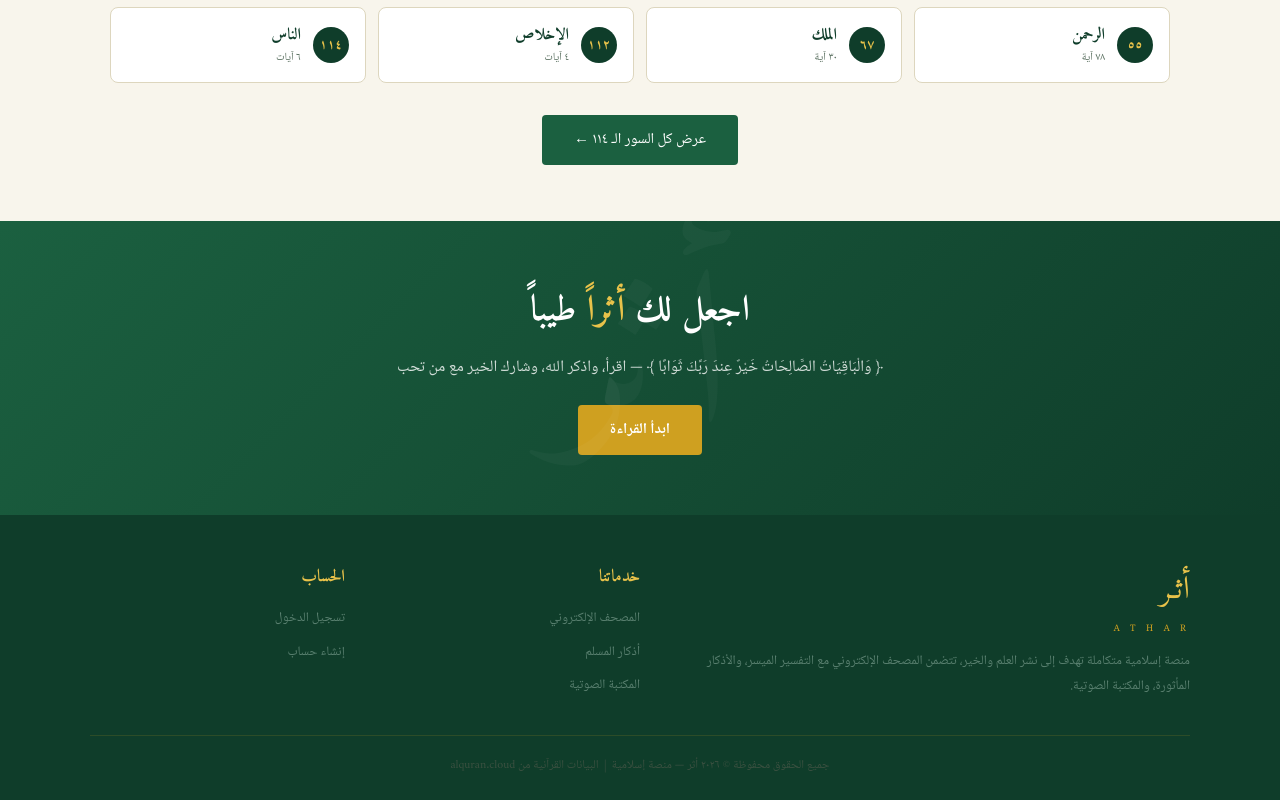
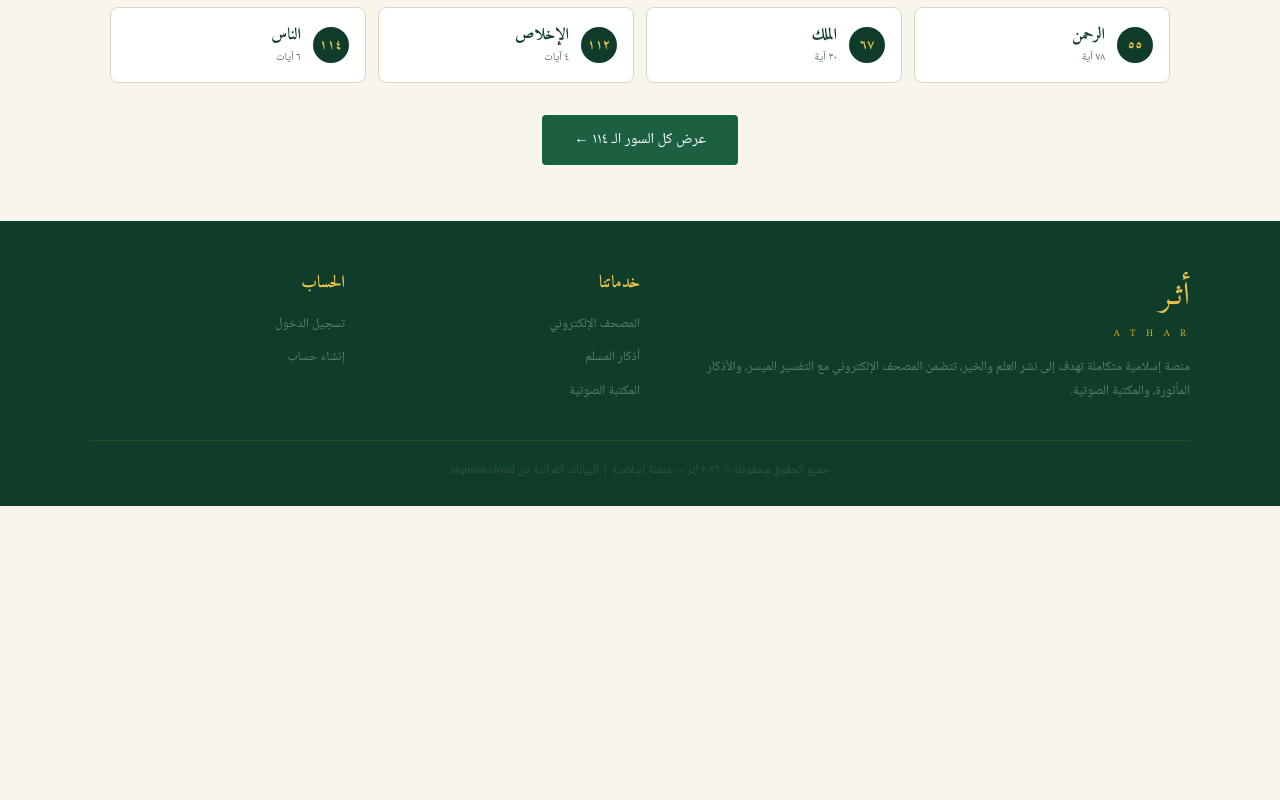
Before and after one commit to hexanr/Athar, a plain HTML site: page index.html in a window 1280 px wide. Shown: the part 939-1739 px from the top of the page. After the commit the page ends 1445 px from the top, so only its background shows below. Drawn offline with Linux system fonts and the light colour scheme.

Commit message:
Remove the donate banner from the home page

```diff
--- a/css/style.css
+++ b/css/style.css
@@ -256,25 +256,6 @@ nav {
 }
 .btn-gold:hover { background: var(--gol); transform: translateY(-1px); }
 
-.donate-banner {
-  background: linear-gradient(135deg, var(--g) 0%, var(--gd) 100%);
-  padding: 60px 40px;
-  text-align: center;
-  position: relative; overflow: hidden;
-}
-.donate-banner::before {
-  content: 'أثر';
-  position: absolute;
-  font-family: 'Amiri',serif;
-  font-size: 220px;
-  color: rgba(255,255,255,0.03);
-  top: 50%; left: 50%;
-  transform: translate(-50%,-50%);
-  pointer-events: none;
-}
-.donate-banner h2 { font-family:'Amiri',serif; font-size: 36px; color: white; margin-bottom: 12px; position: relative; }
-.donate-banner h2 span { color: var(--gol); }
-.donate-banner p { color: rgba(255,255,255,0.8); font-size: 16px; margin-bottom: 24px; position: relative; }
 
 /* ═══════════════════════════ QURAN ═══════════════════════════ */
 .page-header {
@@ -871,9 +852,7 @@ footer {
   .hs-card { padding: 12px; min-height: 56px; }
   .section-wrap { padding: 32px 14px; }
   .section-title { font-size: 28px; }
-  .donate-banner { padding: 40px 18px; }
-  .donate-banner h2 { font-size: 28px; }
-  .page-header h1 { font-size: 28px; }
+      .page-header h1 { font-size: 28px; }
   .surahs-grid { gap: 8px; padding: 14px 12px; }
   .surah-card { padding: 12px; min-height: 76px; }
   .sc-name { font-size: 16px; }
--- a/index.html
+++ b/index.html
@@ -134,12 +134,6 @@
     <div style="text-align:center">
       <button class="btn-primary" onclick="navigate('quran')">عرض كل السور الـ ١١٤ ←</button>
     </div>
-  </div>
-
-  <div class="donate-banner">
-    <h2>اجعل لك <span>أثراً</span> طيباً</h2>
-    <p>﴿ وَالْبَاقِيَاتُ الصَّالِحَاتُ خَيْرٌ عِندَ رَبِّكَ ثَوَابًا ﴾ — اقرأ، واذكر الله، وشارك الخير مع من تحب</p>
-    <button class="btn-gold" onclick="navigate('quran')">ابدأ القراءة</button>
   </div>
 
   <footer>
```
